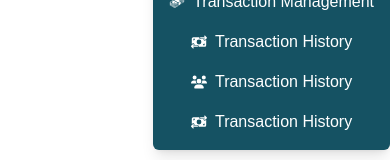
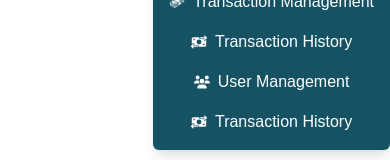
Before and after one commit to Md-Rashedul-Islam-Rajib/pay-swift, a React (Vite) app: page / in a window 390 px wide. Both pictures are taken after a click on the button 370 px from the left and 20 px from the top of the page. Shown: the part 274-434 px from the top of the page. Built offline with nearby package versions, Linux system fonts and the light colour scheme.

Commit message:
navbar mobile modified

```diff
--- a/src/components/NavbarMobile.jsx
+++ b/src/components/NavbarMobile.jsx
@@ -115,7 +115,7 @@ const NavbarMobile = () => {
             onClick={handleMenuItemClick}
             className="block px-4 py-2 text-white hover:bg-gray-200 flex items-center gap-2 justify-center"
           >
-            <FaUsers /> <span>Transaction History</span>
+            <FaUsers /> <span>User Management</span>
           </NavLink>
           <NavLink
             to="/transaction-history-agent"
```
